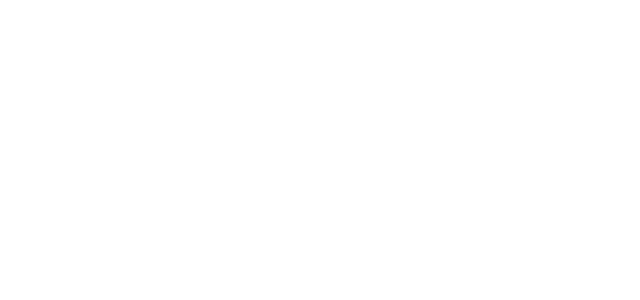
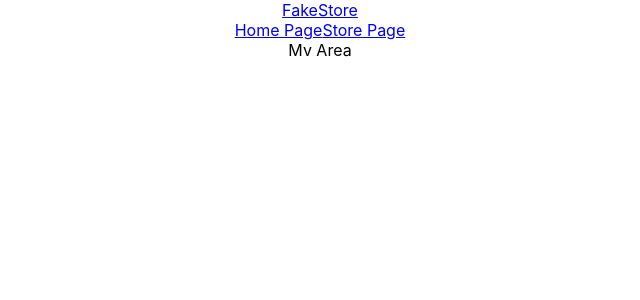
Before and after one commit to andytseng1993/react-fakeshop, a React (Create React App) app: page / in a window 1280 px wide. Shown: the top 300 px of the page, without its empty margins (320-960 px from the left). Built offline with nearby package versions, Linux system fonts and the light colour scheme; no server answers.

Commit message:
navigation

```diff
--- a/package.json
+++ b/package.json
@@ -10,6 +10,7 @@
     "react": "^18.0.0",
     "react-dom": "^18.0.0",
     "react-redux": "^7.2.8",
+    "react-router-dom": "^6.3.0",
     "react-scripts": "5.0.0",
     "redux": "^4.1.2",
     "web-vitals": "^2.1.4"
--- a/src/App.css
+++ b/src/App.css
@@ -1,38 +1,3 @@
 .App {
   text-align: center;
 }
-
-.App-logo {
-  height: 40vmin;
-  pointer-events: none;
-}
-
-@media (prefers-reduced-motion: no-preference) {
-  .App-logo {
-    animation: App-logo-spin infinite 20s linear;
-  }
-}
-
-.App-header {
-  background-color: #282c34;
-  min-height: 100vh;
-  display: flex;
-  flex-direction: column;
-  align-items: center;
-  justify-content: center;
-  font-size: calc(10px + 2vmin);
-  color: white;
-}
-
-.App-link {
-  color: #61dafb;
-}
-
-@keyframes App-logo-spin {
-  from {
-    transform: rotate(0deg);
-  }
-  to {
-    transform: rotate(360deg);
-  }
-}
--- a/src/App.js
+++ b/src/App.js
@@ -1,8 +1,35 @@
+import axios from 'axios';
+import { useEffect } from 'react';
+import HomePage from './pages/HomePage';
 import './App.css';
+import { Route, Routes } from 'react-router-dom';
+import StorePage from './pages/StorePage';
+import Layout from './component/layout/Layout';
+
+const axiosData = ()=>{
+    return axios.get('https://fakestoreapi.com/products')
+    .then((res) => {
+      console.log(res.data);
+      return res.data
+    })
+    .catch(err=>console.error(err))
+  }
 
 function App() {
+
+  useEffect(()=>{
+    axiosData()
+  },[])
+
   return (
     <div className="App">
+      <Layout>
+        <Routes>
+          <Route path='/' element={<HomePage/>}/>
+          <Route path='store' element={<StorePage/>}/>
+        </Routes>
+      </Layout>
+
     </div>
   );
 }
--- /dev/null
+++ b/src/component/homePage/MvArea.js
@@ -0,0 +1,8 @@
+
+function MvArea(){
+    return (
+        <div>Mv Area</div>
+    )
+}
+
+export default MvArea;
--- /dev/null
+++ b/src/component/layout/Layout.js
@@ -0,0 +1,17 @@
+
+import { Outlet } from "react-router-dom"
+import Navigation from "./Navigation"
+
+function Layout(props){
+    return(
+        <>
+            <Navigation/>
+            <main>
+                <Outlet/>
+                {props.children}
+            </main>
+        </>
+    )
+}
+
+export default Layout
--- /dev/null
+++ b/src/component/layout/Navigation.js
@@ -0,0 +1,23 @@
+import { NavLink } from "react-router-dom"
+
+function Navigation(){
+    return(
+        <header>
+            <div className="logo">
+                <NavLink to='/'>
+                    FakeStore
+                </NavLink>
+            </div>
+            <nav>
+                <NavLink to='/'>
+                    Home Page
+                </NavLink>
+                <NavLink to='store'>
+                    Store Page
+                </NavLink>
+            </nav>
+        </header>
+    )
+}
+
+export default Navigation
--- a/src/index.js
+++ b/src/index.js
@@ -2,6 +2,11 @@
 import {createRoot} from 'react-dom/client'
 import './index.css';
 import App from './App';
+import { BrowserRouter } from 'react-router-dom';
 
 const root = createRoot(document.getElementById('root'))
-root.render(<App />);
+root.render(
+<BrowserRouter>
+    <App />
+</BrowserRouter>
+);
--- /dev/null
+++ b/src/pages/HomePage.js
@@ -0,0 +1,11 @@
+import MvArea from "../component/homePage/MvArea";
+
+function HomePage(){
+    return(
+    <>
+        <MvArea/>
+    </>
+    )
+}
+
+export default HomePage;
--- /dev/null
+++ b/src/pages/StorePage.js
@@ -0,0 +1,5 @@
+function StorePage(){
+    return <h1>Store</h1>
+}
+
+export default StorePage
```
Also changed, not shown: 1 other file (tests, documents, lock files or other folders).
